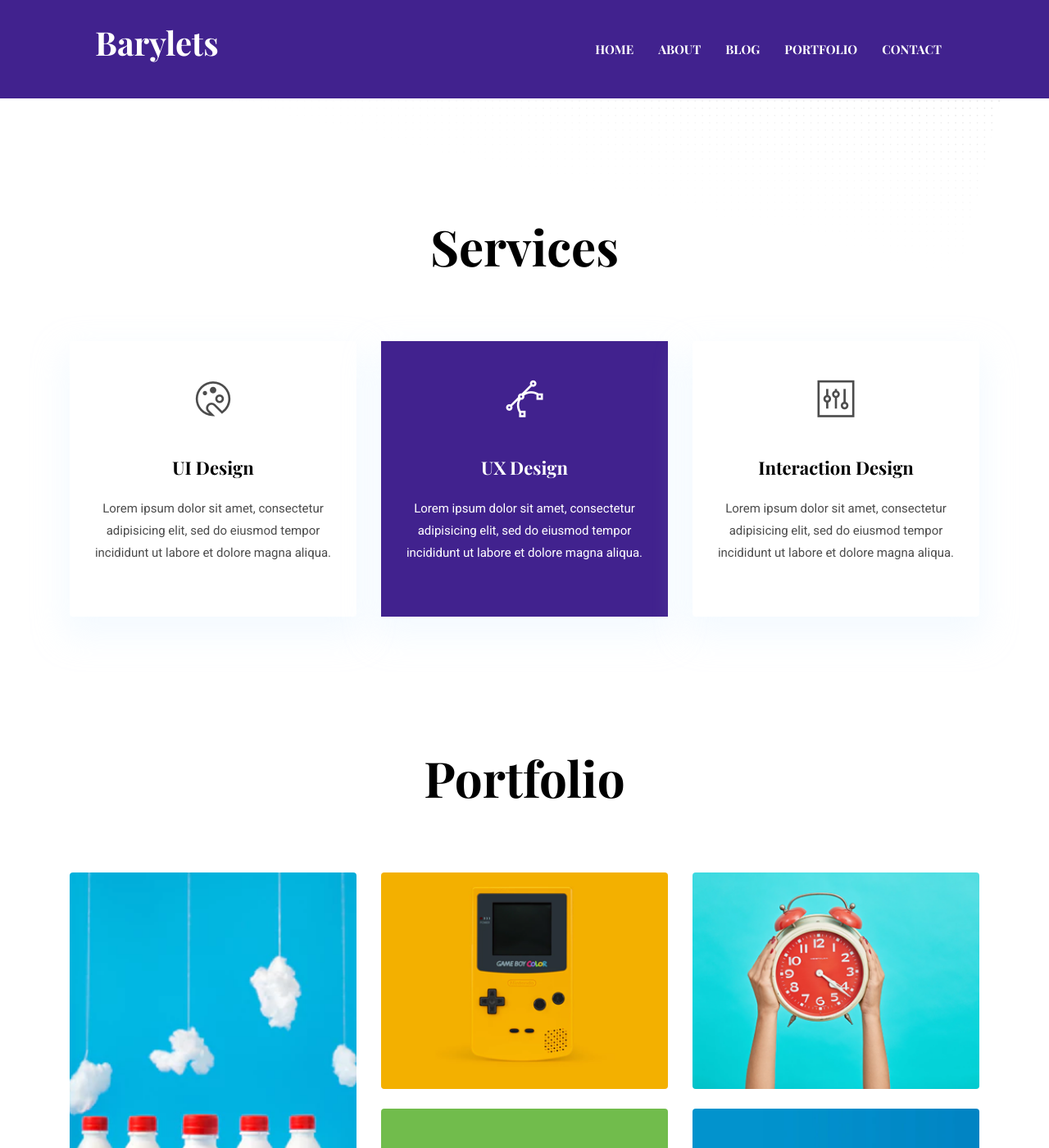
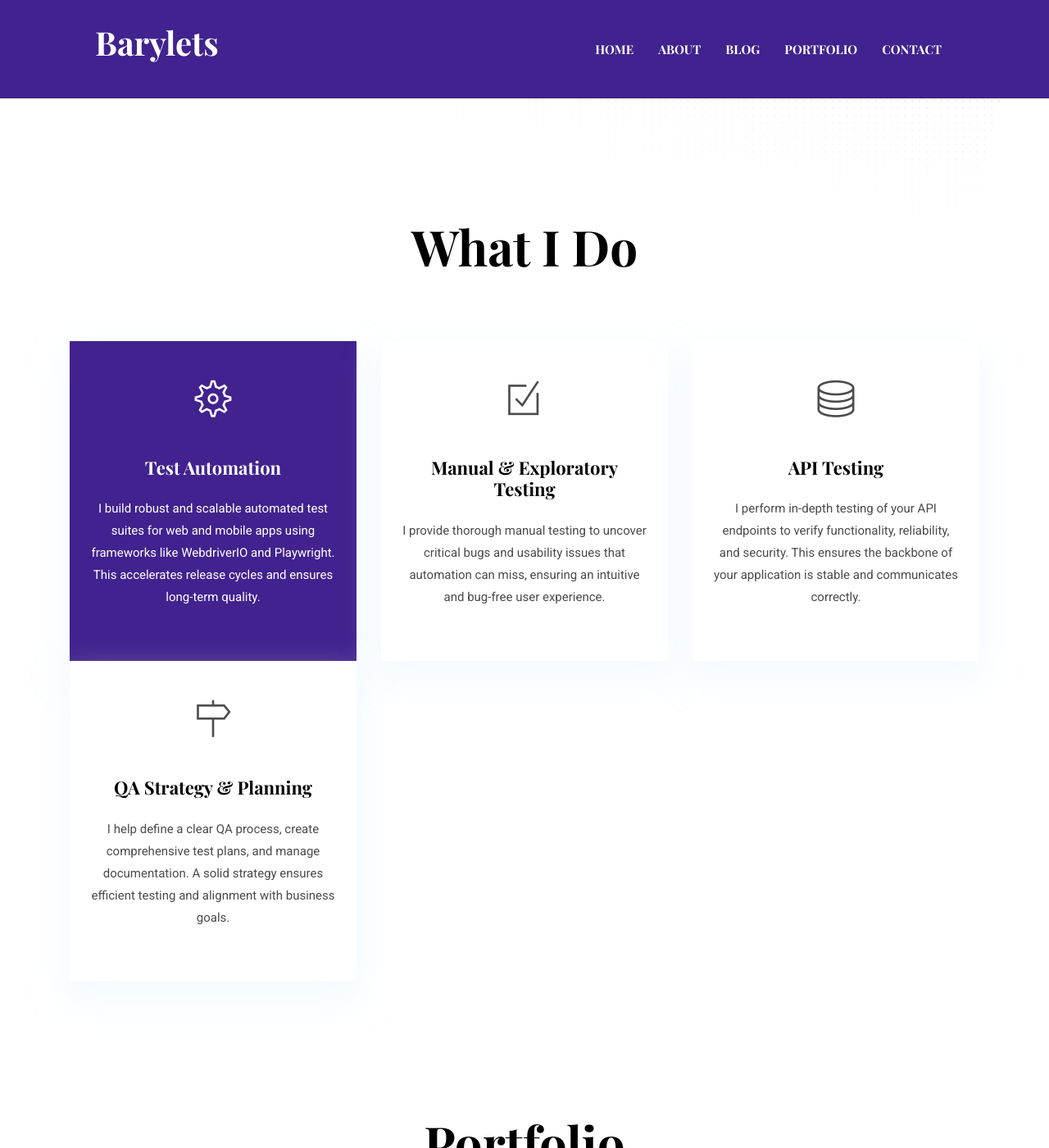
Before and after one commit to BsergoB/bsergob.github.io, a Jekyll site: the page built from index.html, in a window 1280 px wide and 1400 px high, scrolled down 3117 px. Shown: the whole window at 82% size. Built offline with Jekyll 4.4.1, drawn with Linux system fonts in a browser that asks for light colours; some of the changed text lies outside the part shown.

Commit message:
Update settings.yml

```diff
--- a/_data/settings.yml
+++ b/_data/settings.yml
@@ -136,11 +136,11 @@ education:
       date: "2003-2008",
       organization: "Donbas State Mechanical Engineering Academy",
     }
-#  - {
-#      name: Higher Secondary Certificat,
-#      date: "2000",
-#      organization: "Cardiff School",
-#    }
+  - {
+      name: High School Diploma (Physics and Mathematics Specialization),
+      date: "2000-2003",
+      organization: "Specialized School #35, Kramatorsk, Ukraine",
+    }
 #  - {
 #      name: Secondary School Certificate,
 #      date: "1998",
@@ -150,24 +150,30 @@ education:
 #-------------------------------
 # Services Section
 
-services-title: Services
+services-title: What I Do
 services:
   - {
-      name: UI Design,
-      icon: ti-palette,
-      description: "Lorem ipsum dolor sit amet, consectetur adipisicing elit, sed do eiusmod tempor incididunt ut labore et dolore magna aliqua.",
+      name: Test Automation,
+      icon: ti-settings,
+      description: "I build robust and scalable automated test suites for web and mobile apps using frameworks like WebdriverIO and Playwright. This accelerates release cycles and ensures long-term quality.",
+      active: true, # Add true to select section
+    }
+  - {
+      name: Manual & Exploratory Testing,
+      icon: ti-check-box,
+      description: "I provide thorough manual testing to uncover critical bugs and usability issues that automation can miss, ensuring an intuitive and bug-free user experience.",
       active: ,# Add true to select section
     }
   - {
-      name: UX Design,
-      icon: ti-vector,
-      description: "Lorem ipsum dolor sit amet, consectetur adipisicing elit, sed do eiusmod tempor incididunt ut labore et dolore magna aliqua.",
-      active: true, # Add true to select section
+      name: API Testing,
+      icon: ti-server,
+      description: "I perform in-depth testing of your API endpoints to verify functionality, reliability, and security. This ensures the backbone of your application is stable and communicates correctly.",
+      active: ,# Add true to select section
     }
   - {
-      name: Interaction Design,
-      icon: ti-panel,
-      description: "Lorem ipsum dolor sit amet, consectetur adipisicing elit, sed do eiusmod tempor incididunt ut labore et dolore magna aliqua.",
+      name: QA Strategy & Planning,
+      icon: ti-direction,
+      description: "I help define a clear QA process, create comprehensive test plans, and manage documentation. A solid strategy ensures efficient testing and alignment with business goals.",
       active: ,# Add true to select section
     }
 
@@ -268,40 +274,40 @@ portfolio-items:
 
 #-------------------------------
 # Client Slider Section
+#-------------------------------
+#client-slider-items:
+ # - logo: "assets/images/clients-logo/client-logo-1.png"
+  #  url: "#"
 
-client-slider-items:
-  - logo: "assets/images/clients-logo/client-logo-1.png"
-    url: "#"
+  #- logo: "assets/images/clients-logo/client-logo-2.png"
+  #  url: "#"
 
-  - logo: "assets/images/clients-logo/client-logo-2.png"
-    url: "#"
+  #- logo: "assets/images/clients-logo/client-logo-3.png"
+  #  url: "#"
 
-  - logo: "assets/images/clients-logo/client-logo-3.png"
-    url: "#"
+  #- logo: "assets/images/clients-logo/client-logo-4.png"
+  #  url: "#"
 
-  - logo: "assets/images/clients-logo/client-logo-4.png"
-    url: "#"
+  #- logo: "assets/images/clients-logo/client-logo-5.png"
+  #  url: "#"
 
-  - logo: "assets/images/clients-logo/client-logo-5.png"
-    url: "#"
+  #- logo: "assets/images/clients-logo/client-logo-1.png"
+   # url: "#"
 
-  - logo: "assets/images/clients-logo/client-logo-1.png"
-    url: "#"
+  #- logo: "assets/images/clients-logo/client-logo-2.png"
+  #  url: "#"
 
-  - logo: "assets/images/clients-logo/client-logo-2.png"
-    url: "#"
+  #- logo: "assets/images/clients-logo/client-logo-3.png"
+   # url: "#"
 
-  - logo: "assets/images/clients-logo/client-logo-3.png"
-    url: "#"
+  #- logo: "assets/images/clients-logo/client-logo-4.png"
+   # url: "#"
 
-  - logo: "assets/images/clients-logo/client-logo-4.png"
-    url: "#"
-
-  - logo: "assets/images/clients-logo/client-logo-5.png"
-    url: "#"
+  #- logo: "assets/images/clients-logo/client-logo-5.png"
+   # url: "#"
 
 #-------------------------------
 # Contact Section
 
 contact-title: Contact Info
-contact-email: bsergob@email.com
+contact-email: bsergob@gmail.com
```
